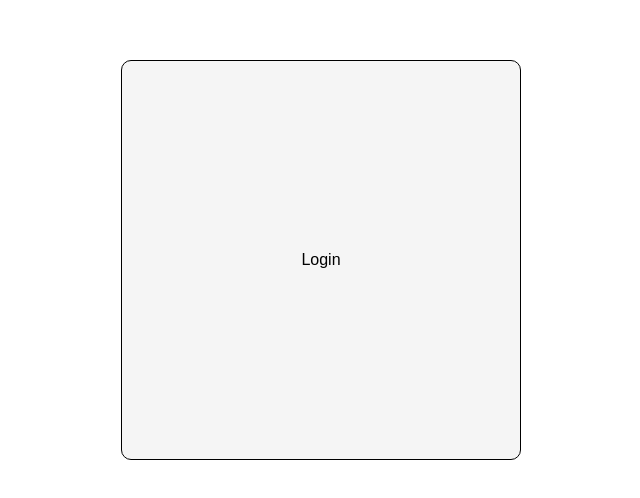
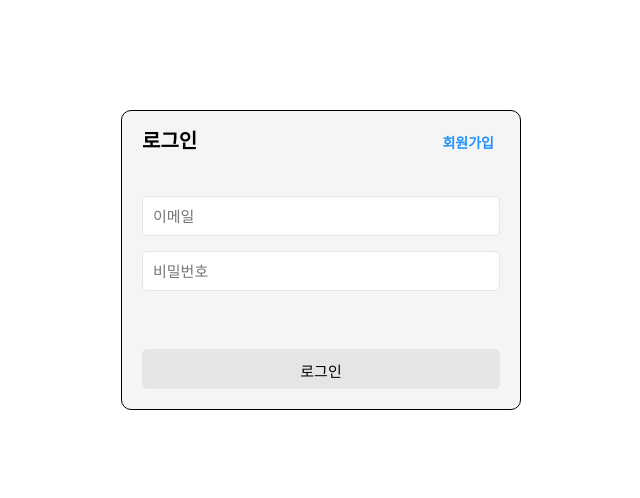
Before and after one commit to Fibo4487/wanted-pre-onboarding-frontend, a React (Create React App) app in the folder client/: page / in a window 1280 px wide. Shown: the part 140-638 px from the top of the page, without its empty margins (319-959 px from the left). Built offline with nearby package versions, Linux system fonts and the light colour scheme.

Commit message:
[add] loginform

```diff
--- a/client/src/components/home/LoginForm.tsx
+++ b/client/src/components/home/LoginForm.tsx
@@ -1,24 +1,104 @@
 import React from "react";
 import styled from "styled-components";
 
-const Login = () => {
+const LoginForm = () => {
+  const [email, setEmail] = React.useState("");
+  const [password, setPassword] = React.useState("");
+
+  const onChangeEmail = (e: React.ChangeEvent<HTMLInputElement>) => {
+    setEmail(e.target.value);
+  };
+
+  const onChangePassword = (e: React.ChangeEvent<HTMLInputElement>) => {
+    setPassword(e.target.value);
+  };
+
   return (
     <Container>
-      <h1>Login</h1>
+      <FormTitle>
+        <h1>로그인</h1>
+        <button>회원가입</button>
+      </FormTitle>
+      <InputContainer>
+        <Input placeholder="이메일" value={email} onChange={onChangeEmail} />
+        <Input
+          placeholder="비밀번호"
+          value={password}
+          onChange={onChangePassword}
+        />
+      </InputContainer>
+      <ButtonContainer>
+        <Button>로그인</Button>
+      </ButtonContainer>
     </Container>
   );
 };
 
-export default Login;
+export default LoginForm;
 
 const Container = styled.div`
   display: flex;
-  justify-content: center;
   align-items: center;
+  justify-content: space-between;
   flex-direction: column;
   background-color: #f5f5f5;
   border-radius: 10px;
   border: 1px solid black;
   width: 400px;
-  height: 400px;
+  height: 300px;
+  padding: 20px;
 `;
+
+const FormTitle = styled.div`
+  margin-bottom: 20px;
+  align-self: flex-start;
+  display: flex;
+  justify-content: space-between;
+  width: 100%;
+  h1 {
+    font-size: 20px;
+    font-weight: 600;
+  }
+  button {
+    font-size: 14px;
+    font-weight: 600;
+    color: #1e90ff;
+    background-color: transparent;
+    border: none;
+    outline: none;
+  }
+`;
+
+const InputContainer = styled.div`
+  display: flex;
+  flex-direction: column;
+  width: 100%;
+  margin-bottom: 20px;
+`;
+
+const Input = styled.input`
+  width: 100%;
+  height: 40px;
+  border: 1px solid #e5e5e5;
+  border-radius: 5px;
+  padding: 10px;
+  font-size: 15px;
+  margin-bottom: 15px;
+`;
+
+const ButtonContainer = styled.div`
+  display: flex;
+  flex-direction: column;
+  justify-content: space-between;
+  width: 100%;
+`;
+
+const Button = styled.button`
+  width: 100%;
+  height: 40px;
+  border: 1px solid #e5e5e5;
+  border-radius: 5px;
+  padding: 10px;
+  font-size: 15px;
+  background-color: #e5e5e5;
+`;
```
